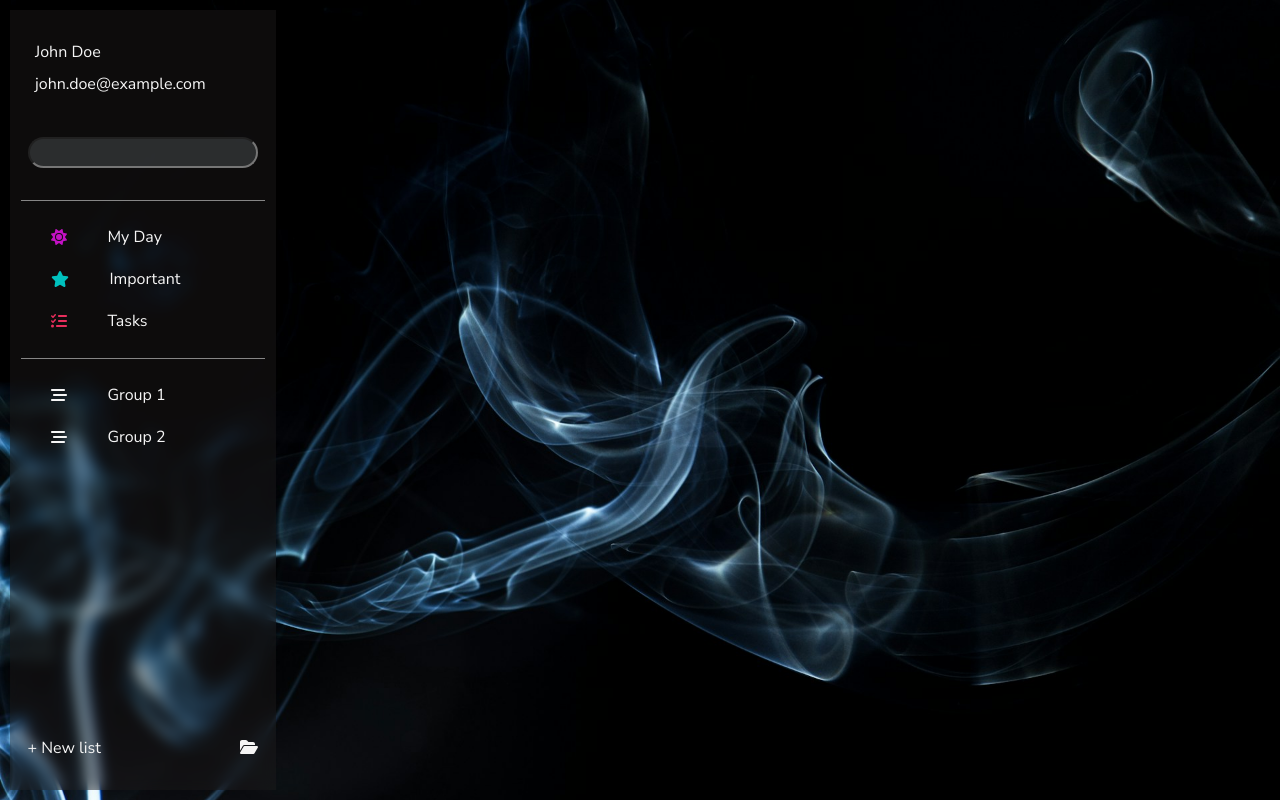
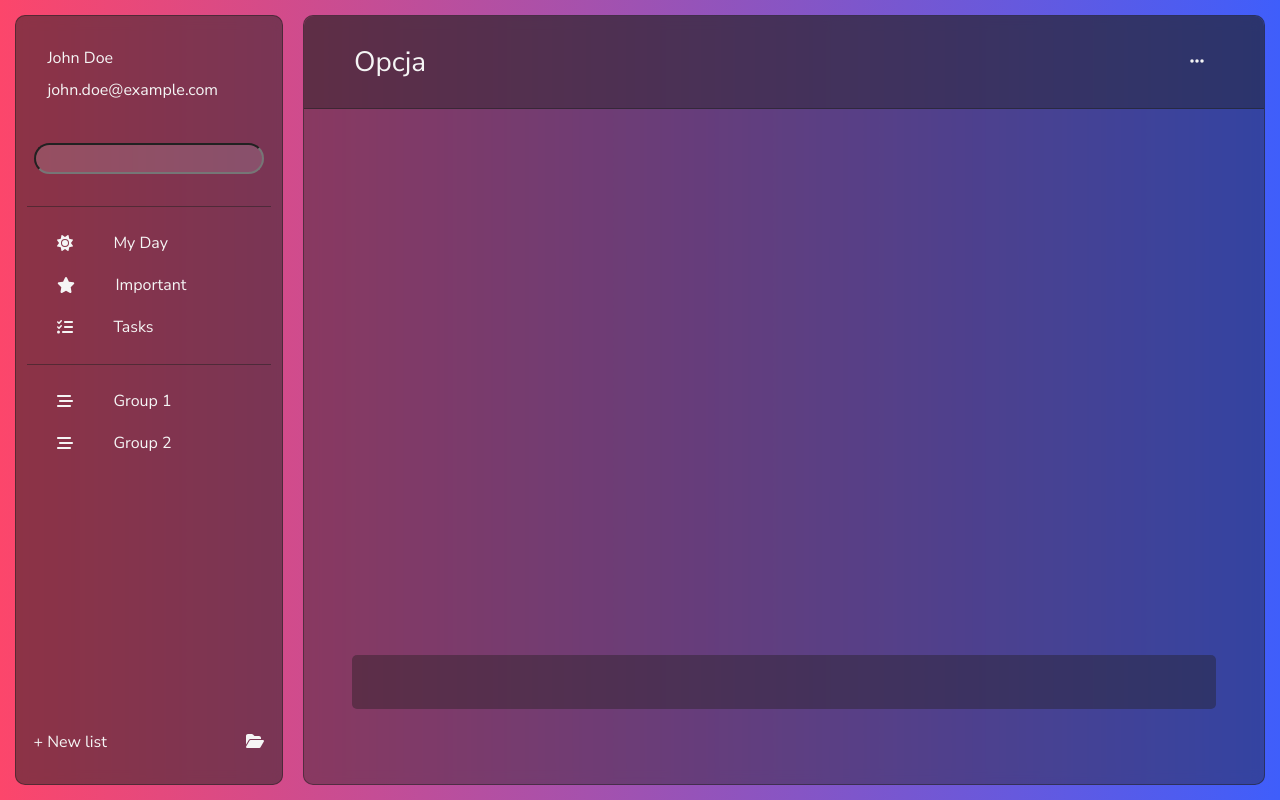
Before and after one commit to hannaharkusha/typescript-todo-list, a React (Create React App) app: page / in a window 1280 px wide. Built offline with nearby package versions, Linux system fonts and the light colour scheme.

Commit message:
task container added

```diff
--- a/src/App.tsx
+++ b/src/App.tsx
@@ -1,16 +1,37 @@
 import React, { createContext, useContext, useState } from 'react';
 import Navbar from "./components/navbar";
+import List from "./components/list";
 
 // Define the shape of the context data
 interface DataContextProps {
   customGroups: string[];
   addCustomGroup: (group: string) => void;
+  data: string [][];
 }
 
 // Create the context with initial value
 const initialDataContext: DataContextProps = {
   customGroups: ['Group 1', 'Group 2'],
-  addCustomGroup: (group: string) => {}, // Placeholder function
+  addCustomGroup: (group: string) => {},
+  data : [
+      ["My day", "Have breakfast"],
+      ["My day", "Go for a walk"],
+      ["My day", "Read a book"],
+      ["My day", "Watch a movie"],
+      ["My day", "Go to bed early"],
+
+      ["Important", "Finish work report"],
+      ["Important", "Pay bills"],
+      ["Important", "Schedule a doctor's appointment"],
+      ["Important", "Prepare for meeting"],
+      ["Important", "Renew car insurance"],
+
+      ["Tasks", "Clean the house"],
+      ["Tasks", "Grocery shopping"],
+      ["Tasks", "Do laundry"],
+      ["Tasks", "Call a friend"],
+      ["Tasks", "Cook dinner"]
+  ]
 };
 
 // Create the context
@@ -18,15 +39,17 @@ export const DataContext = createContext<DataContextProps>(initialDataContext);
 
 const App: React.FC = () => {
   const [customGroups, setCustomGroups] = useState<string[]>(initialDataContext.customGroups);
-
+  const [option, setOption] = useState <string>('');
+  const [data, setData] = useState<string[][]>(initialDataContext.data)
   const addCustomGroup = (group: string) => {
     setCustomGroups([...customGroups, group]);
   };
 
   return (
       <div className="app flex">
-        <DataContext.Provider value={{ customGroups, addCustomGroup }}>
-          <Navbar name="John" surname="Doe" email="john.doe@example.com" />
+        <DataContext.Provider value={{ customGroups, addCustomGroup, data }}>
+          <Navbar name="John" surname="Doe" email="john.doe@example.com" setOption={setOption} />
+            <List option = {option} />
         </DataContext.Provider>
       </div>
   );
--- /dev/null
+++ b/src/components/list.tsx
@@ -0,0 +1,37 @@
+import React, { useContext } from "react";
+import { DataContext } from "../App";
+import { FontAwesomeIcon } from '@fortawesome/react-fontawesome';
+import {faEllipsis} from "@fortawesome/free-solid-svg-icons";
+
+interface ListProps {
+    option: string ;
+}
+
+const List: React.FC<ListProps> = ({option }) => {
+
+    const {data}= useContext(DataContext);
+
+
+    return (
+        <div className='list flex'>
+            <div className="list-top flex">
+                <div>{option ? option : 'Opcja'}</div>
+                <div ><FontAwesomeIcon icon={faEllipsis}/></div>
+            </div>
+            <div className="list-content">
+                <div className='list-tasks'>
+                    {data.filter(el=> {
+                        return el[0]===option
+                    }).map(el=>(
+                        <div>{el[1]}</div>
+                    ))}
+                </div>
+                <div className="list-task-input">
+                    <input type="text"/>
+                </div>
+            </div>
+        </div>
+    );
+};
+
+export default List;
--- a/src/components/navbar.tsx
+++ b/src/components/navbar.tsx
@@ -7,14 +7,11 @@ interface NavbarProps {
     name: string;
     surname: string;
     email: string;
+    setOption: (option: string) => void;
 }
 
-const Navbar: React.FC<NavbarProps> = ({ name, surname, email }) => {
+const Navbar: React.FC<NavbarProps> = ({ name, surname, email, setOption }) => {
     const { customGroups, addCustomGroup } = useContext(DataContext);
-
-    // const handleAddGroup = (group:string) => {
-    //     addCustomGroup(group);
-    // };
 
     return (
         <div className='navbar flex'>
@@ -24,22 +21,22 @@ const Navbar: React.FC<NavbarProps> = ({ name, surname, email }) => {
             </div>
             <input className='navbar-search' type="text" />
             <div className="navbar-groups">
-                <div className='light-hover flex'><div className='line'></div>
-                    <FontAwesomeIcon style={{color: '#c311c5'}} icon={faSun}/>
+                <div className='light-hover flex' onClick={()=>setOption('My day')}><div className='line'></div>
+                    <FontAwesomeIcon  icon={faSun}/>
                     <div>My Day</div>
                 </div>
-                <div className='light-hover flex'><div className='line'></div>
-                    <FontAwesomeIcon icon={faStar} style={{color: '#00c1be'}}/>
+                <div className='light-hover flex'  onClick={()=>setOption('Important')}><div className='line'></div>
+                    <FontAwesomeIcon icon={faStar} />
                     <div>Important</div>
                 </div>
-                <div className='light-hover flex'><div className='line'></div>
-                    <FontAwesomeIcon icon={faListCheck} style={{color: '#e82e5c'}}/>
+                <div className='light-hover flex'  onClick={()=>setOption('Tasks')}><div className='line'></div>
+                    <FontAwesomeIcon icon={faListCheck} />
                     <div>Tasks</div>
                 </div>
             </div>
             <div className="navbar-groups">
                 {customGroups.map((group, index) => (
-                    <div className='light-hover flex' key={index}>
+                    <div className='light-hover flex' key={index}  onClick={()=>setOption(group)}>
                         <div className='line'></div>
                         <FontAwesomeIcon icon={faBarsStaggered} />
                         <div>{group}</div>
--- a/src/index.css
+++ b/src/index.css
@@ -5,12 +5,13 @@ body {
   font-family: "Nunito Sans", sans-serif;
   -webkit-font-smoothing: antialiased;
   -moz-osx-font-smoothing: grayscale;
-  padding: 10px;
+  padding: 15px;
   color: whitesmoke;
     box-sizing: border-box;
-  background-image: url('back2.jpg');
-  background-position: center;
-  background-size: cover;
+  /*background-image: url('back2.jpg');*/
+  /*background-position: center;*/
+  /*background-size: cover;*/
+  background: linear-gradient(90deg, #FC466B 0%, #3F5EFB 100%);
 }
 
 .flex{
@@ -19,21 +20,24 @@ body {
 
 .app{
   width: 100%;
-  height: calc(100vh - 20px);
+  height: calc(100vh - 30px);
+  gap: 20px;
 }
 
 .navbar{
   width: 20vw;
   padding: 5px;
   flex-direction: column;
-  background-color: rgba(33, 32, 32, 0.40);
+  background-color: rgba(33, 32, 32, 0.5);
   backdrop-filter: blur(7px);
+  border-radius: 10px;
+  border: 1px solid rgba(33, 32, 32, 0.5)
 }
 
 .navbar-name{
   padding: 10px 20px;
   margin: 2vh auto;
-  width: 100%;
+  width: 95%;
   box-sizing: border-box;
   flex-direction: column;
   gap: 10px;
@@ -51,7 +55,7 @@ body {
 
 .navbar-groups{
   width: 95%;
-  border-top: 1px solid rgba(255, 255, 255, 0.5);
+  border-top: 1px solid rgba(33, 32, 32, 0.5);
   margin: 2vh auto 0 auto;
   padding-top: 15px;
 
@@ -82,7 +86,7 @@ body {
 }
 
 .light-hover:hover{
-  background-color: rgb(216, 233, 237, 0.1);
+  background-color: rgba(14, 14, 14, 0.3);
   border-radius: 5px;
   cursor: pointer;
 }
@@ -102,3 +106,62 @@ body {
   background-color: rgba(255, 255, 255, 0.95);
 
 }
+
+.list{
+  flex-grow: 1;
+  backdrop-filter: blur(7px);
+  flex-direction: column;
+  border-radius: 10px;
+  border: 1px solid rgba(33, 32, 32, 0.5);
+  background-color: rgba(33, 32, 32, 0.4);
+}
+
+.list-top{
+  justify-content: space-between;
+  padding: 25px 50px;
+  align-items: center;
+  border-bottom: 1px solid rgba(33, 32, 32, 0.5);
+  background-color: rgba(33, 32, 32, 0.4);
+  border-radius: 10px 10px 0 0;
+}
+
+.list-top>div:last-child{
+  padding: 10px;
+}
+
+.list-top>div:first-child{
+  font-size: 28px;
+}
+
+.list-content{
+  flex-grow: 1;
+}
+
+.list-task-input{
+  background-color: rgba(33, 32, 32, 0.4);
+  width: 90%;
+  margin: auto auto 2vh auto;
+  border-radius: 5px;
+}
+
+.list-task-input input{
+  background: none;
+  border: none;
+  outline: none;
+  line-height: 24px;
+  color: whitesmoke;
+  width: 100%;
+  padding: 15px 30px;
+}
+
+.list-tasks{
+  height: 75%;
+  margin-top: 5vh;
+}
+
+.list-tasks>div{
+  padding: 15px 50px;
+  border-bottom: 1px solid rgba(33, 32, 32, 0.5);
+  width: 85%;
+  margin: 0 auto;
+}
```
